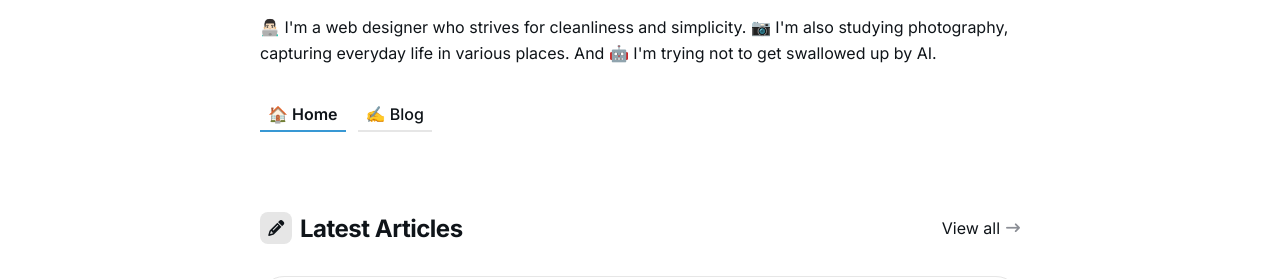
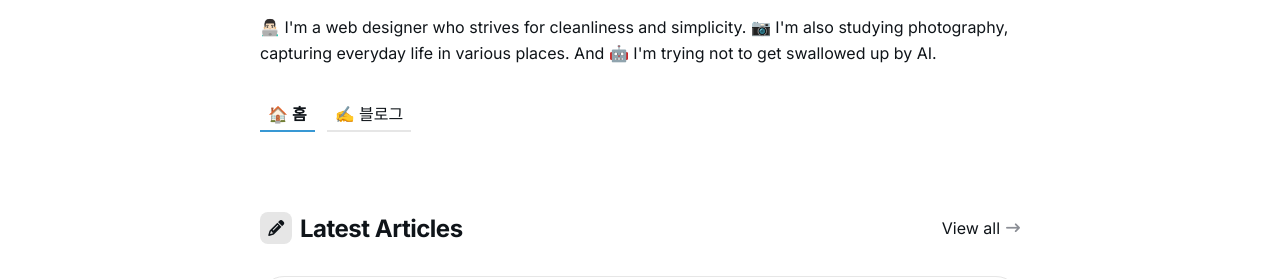
Before and after one commit to meta-blog/meta-blog.github.io, a Jekyll site: the page built from index.html, in a window 1280 px wide. Shown: the part 461-740 px from the top of the page. Built offline with Jekyll 4.4.1, drawn with Linux system fonts in a browser that asks for light colours.

Commit message:
Update settings.yml

```diff
--- a/_data/settings.yml
+++ b/_data/settings.yml
@@ -22,7 +22,7 @@ breadcrumbs:
 # Navigation Settings
 menu_settings:
   menu_items:
-    - title: '🏠 Home'
+    - title: '🏠 홈'
       url: '/'
 #   - title: '🚀 Projects'
 #     url: '/projects/'
@@ -32,7 +32,7 @@ menu_settings:
 #      url: '/about/'
 #    - title: '📷 Gallery'
 #      url: '/gallery/'
-    - title: '✍️ Blog'
+    - title: '✍️ 블로그'
       url: '/blog/'
 #    - title: '📔 Elements'
 #      url: '/elements/'
```
